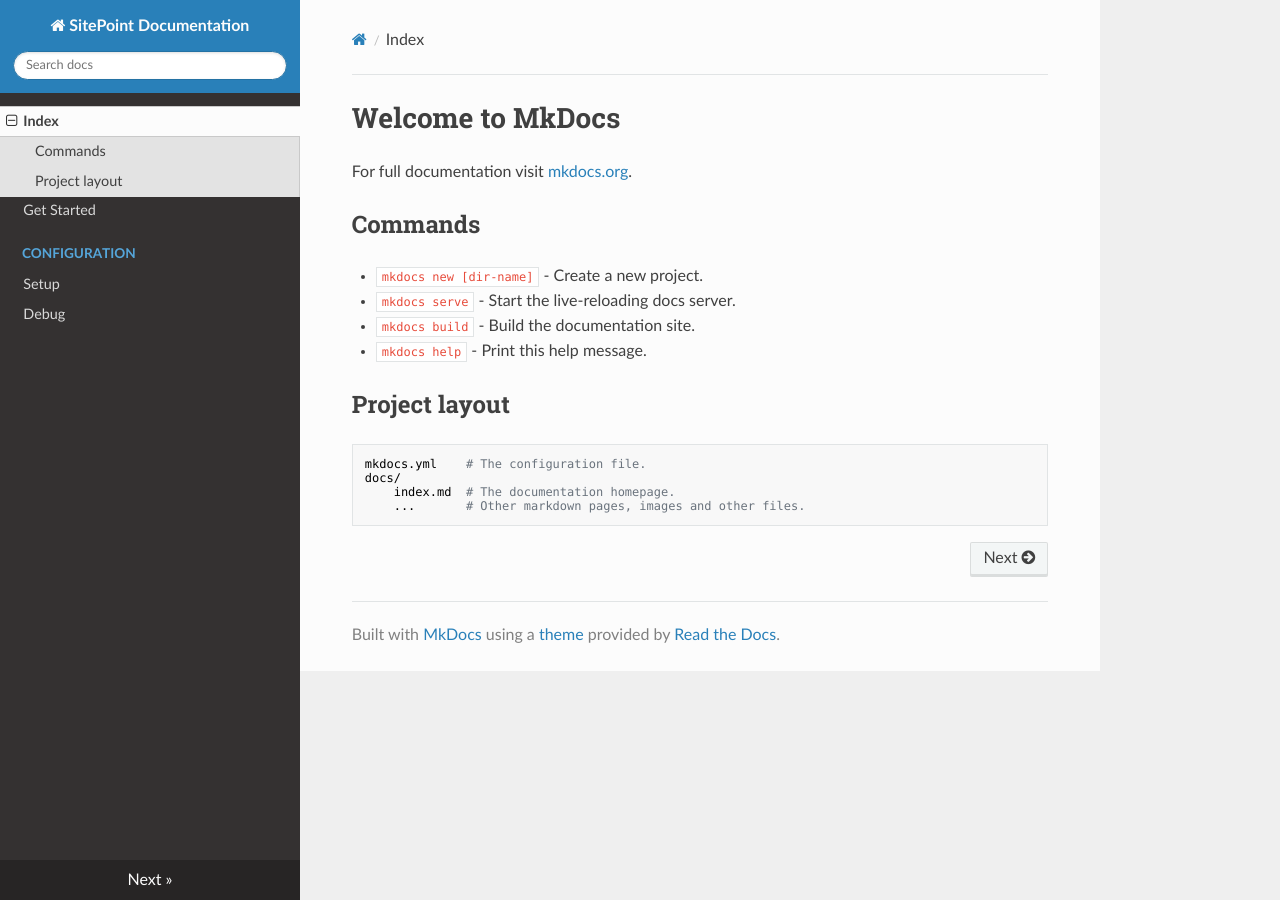
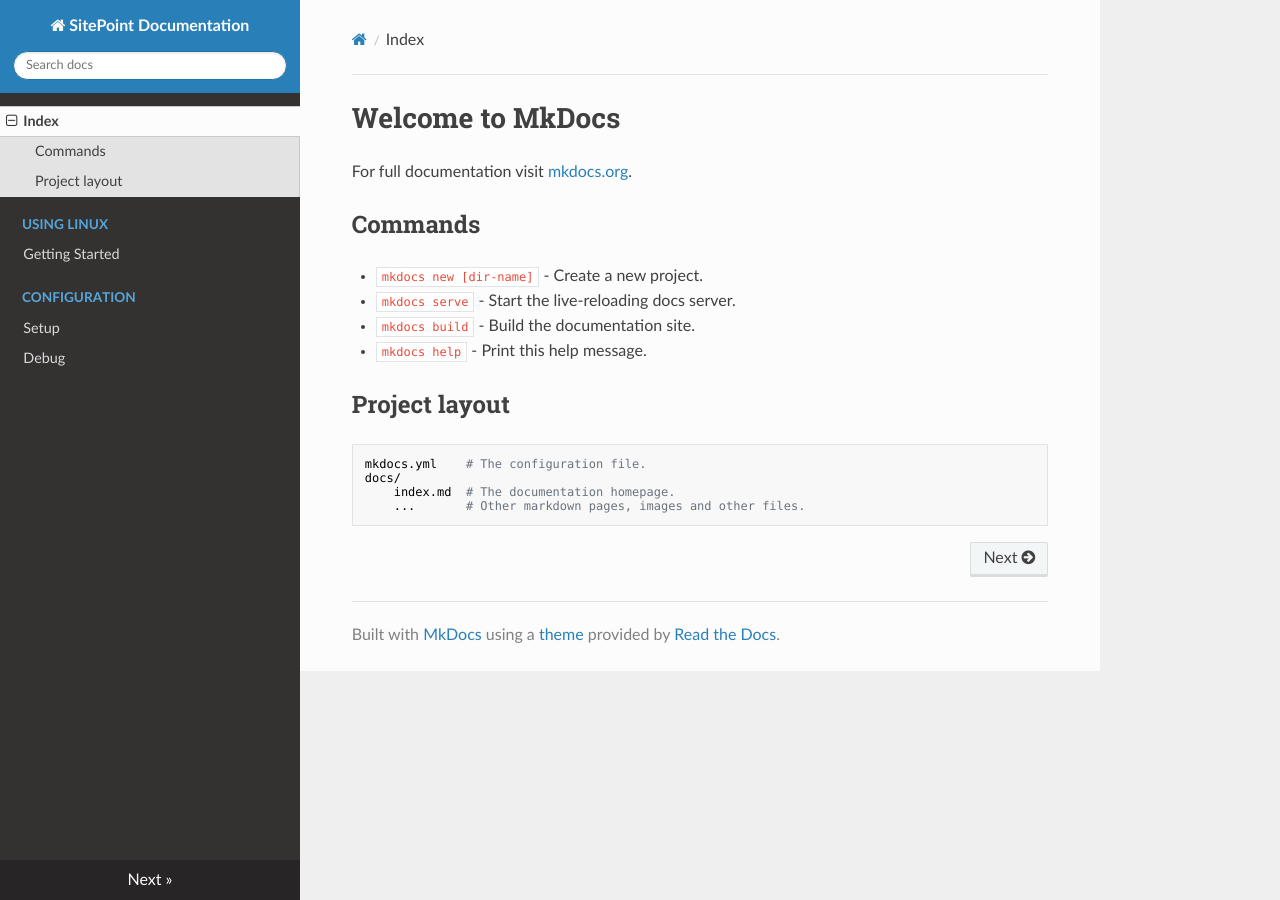
Before and after one commit to mountwe/sp-docs, an MkDocs documentation site: the page built from docs/index.md, in a window 1280 px wide. Built offline with MkDocs 1.6.1, drawn with Linux system fonts in a browser that asks for light colours; nearby versions of some CDN libraries; old or Windows-style settings are respelled for this version of MkDocs.

Commit message:
Change mkdocs.yml to modify menu structure

```diff
--- a/mkdocs.yml
+++ b/mkdocs.yml
@@ -3,6 +3,6 @@
 theme: readthedocs
 pages:
 - ['index.md', 'Index']
-- ['start.md', 'Get Started']
+- ['start.md', 'Using Linux', 'Getting Started']
 - ['config/setup.md', 'Configuration', 'Setup']
 - ['config/debug.md', 'Configuration', 'Debug']
```
